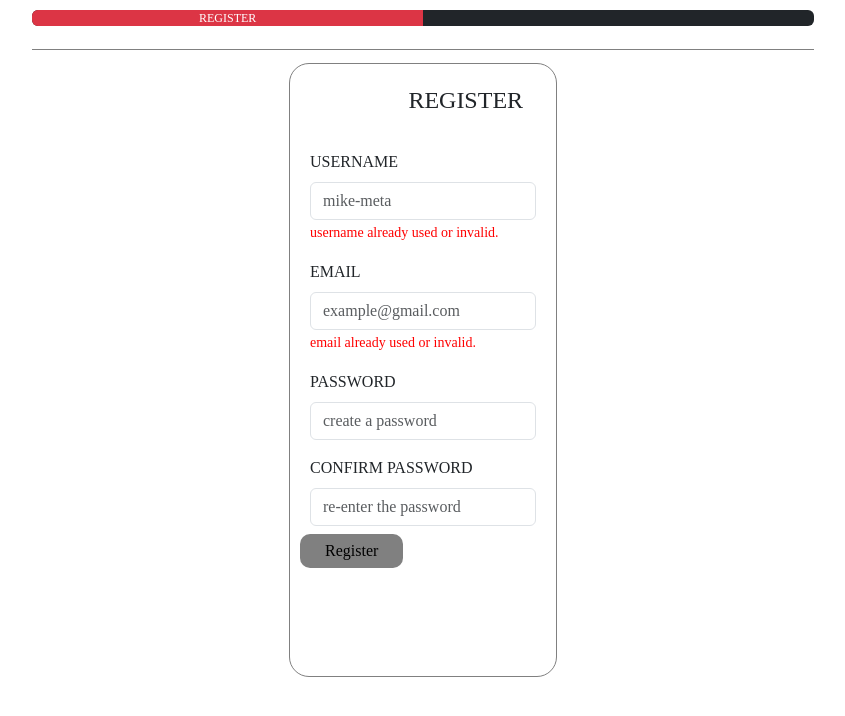
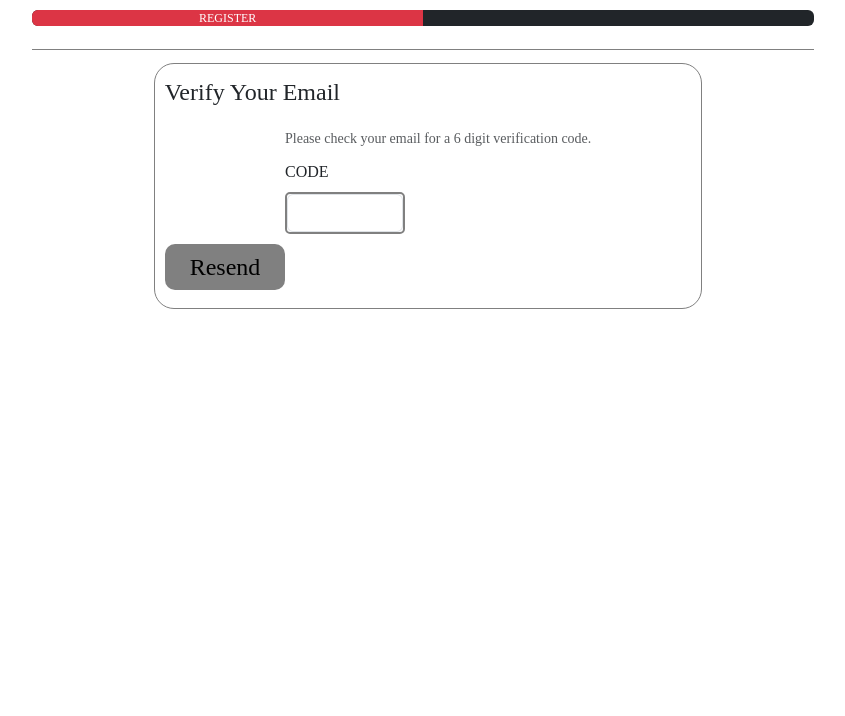
Before and after one commit to Red-stevo/E-LearningHub, a React (Vite) app in the folder student-learning-assistant/: page /student-assistant/register in a window 1280 px wide. Shown: the top 716 px of the page, without its empty margins (217-1062 px from the left). Built offline with nearby package versions, Linux system fonts and the light colour scheme; no server answers.

Commit message:
Commit message >>>>> configuring code verification <<<<<

```diff
--- a/student-learning-assistant/src/AppPages/Component/VerifyEmailForm.jsx
+++ b/student-learning-assistant/src/AppPages/Component/VerifyEmailForm.jsx
@@ -1,6 +1,18 @@
 import {Container, Form, FormLabel} from "react-bootstrap";
+import {useEffect, useState} from "react";
 
 const VerifyEmailForm = () =>{
+    const [code, setCode] = useState("");
+    const username = "bree";
+
+    useEffect(() => {
+
+        if(code.length == 6){
+            console.log("H");
+        }
+    }, [code]);
+
+
     return(
         <Container>
             <div className={'verify-form'}>
@@ -13,7 +25,8 @@ const VerifyEmailForm = () =>{
                         <Form.Group className={'code-input'}>
                             <Form.Label className={'label'}>CODE</Form.Label>
                             <div className={'input-control'}>
-                                <Form.Control maxLength={6} type="text"/>
+                                <Form.Control maxLength={6} type="text" value={code}
+                                onChange={(e) => {setCode(e.target.value)}}/>
                             </div>
                         </Form.Group>
                         <legend>
--- a/student-learning-assistant/src/AppPages/RoutedPages/RegistrationPage.jsx
+++ b/student-learning-assistant/src/AppPages/RoutedPages/RegistrationPage.jsx
@@ -9,8 +9,8 @@ import './../Styles/RegistrationPage.css'
 export const RegistrationPage = () => {
     const [register] = useState(50);
     const [verify, setVerify] = useState(0);
-    const [registrationPage, setRegistrationPage] = useState(true);
-    const [verifyEmail, setVerifyEmail] = useState(false);
+    const [registrationPage, setRegistrationPage] = useState(false);
+    const [verifyEmail, setVerifyEmail] = useState(true);
 
 
     return(
```
